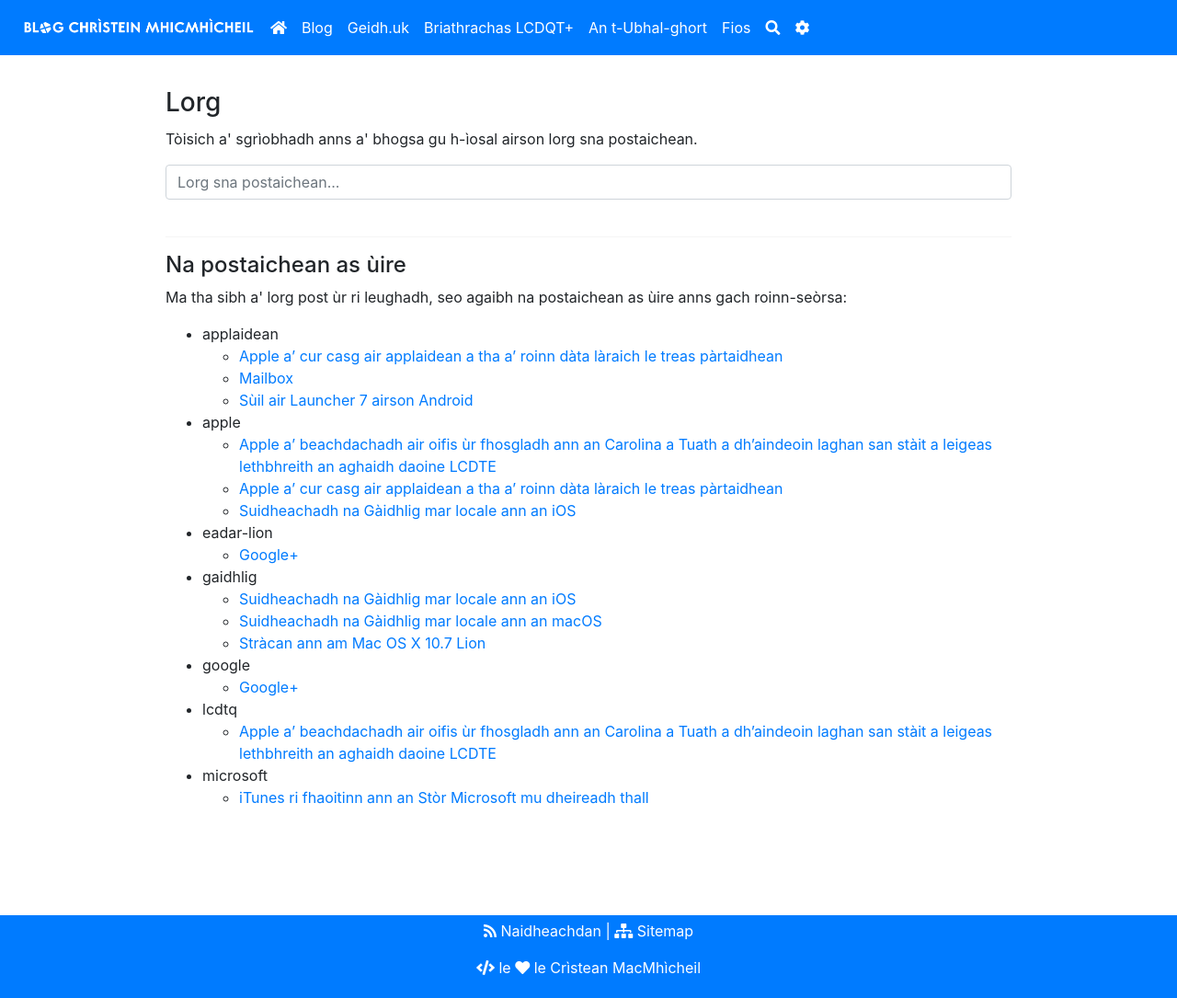
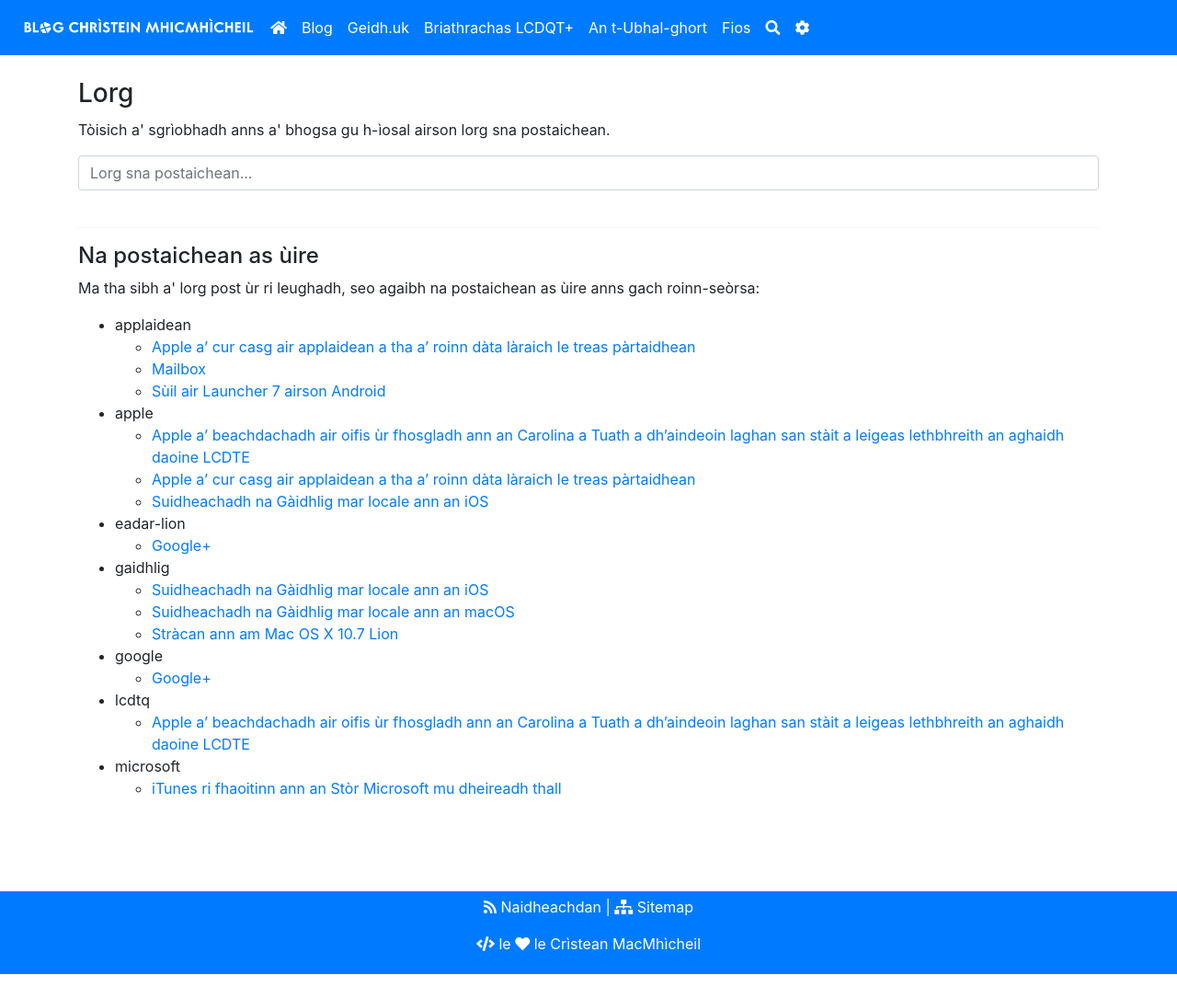
Before and after one commit to MacMhicheil/macmhicheil.github.io, a Jekyll site: the page built from search.md, in a window 1280 px wide. Shown: the whole page at 92% size. Built offline with Jekyll 4.4.1, drawn with Linux system fonts in a browser that asks for light colours; nearby versions of some CDN libraries; after the commit the page ends 1059 px from its top, so only the background shows below that.

Commit message:
Update page.html

```diff
--- a/_layouts/page.html
+++ b/_layouts/page.html
@@ -2,8 +2,6 @@
 layout: default
 ---
 <div class="container">
-  <div class="row">
-    <div class="col-10 offset-1">
   <div class="post">
     <h3 class="post-title">{{ page.title }}</h3>
 
@@ -15,5 +13,3 @@ layout: default
 
   </div>
 </div>
-  </div>
-</div>
```
Lines whose indentation alone changed are shown as unchanged.
